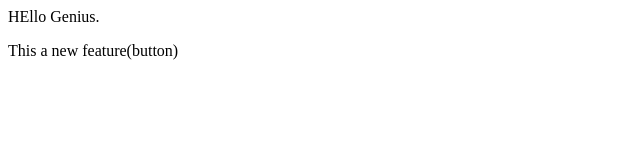
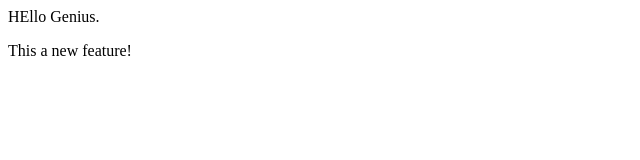
Before and after one commit to Gen-Mayank/Local-repo, a plain HTML site: page index.html in a window 1280 px wide. Shown: the full height of the page, 0-640 px from the left. Drawn offline with Linux system fonts and the light colour scheme.

Commit message:
Add new Feature

```diff
--- a/index.html
+++ b/index.html
@@ -1,2 +1,2 @@
 <p>HEllo Genius.</p>
-<p>This a new feature(button)</p>
+<p>This a new feature!</p>
```
